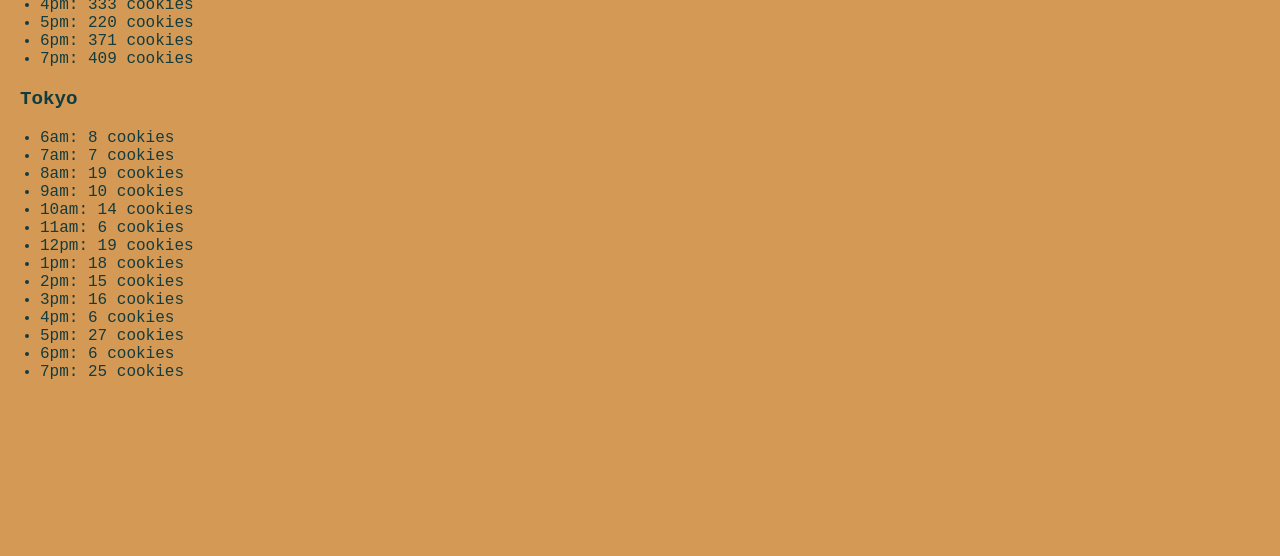
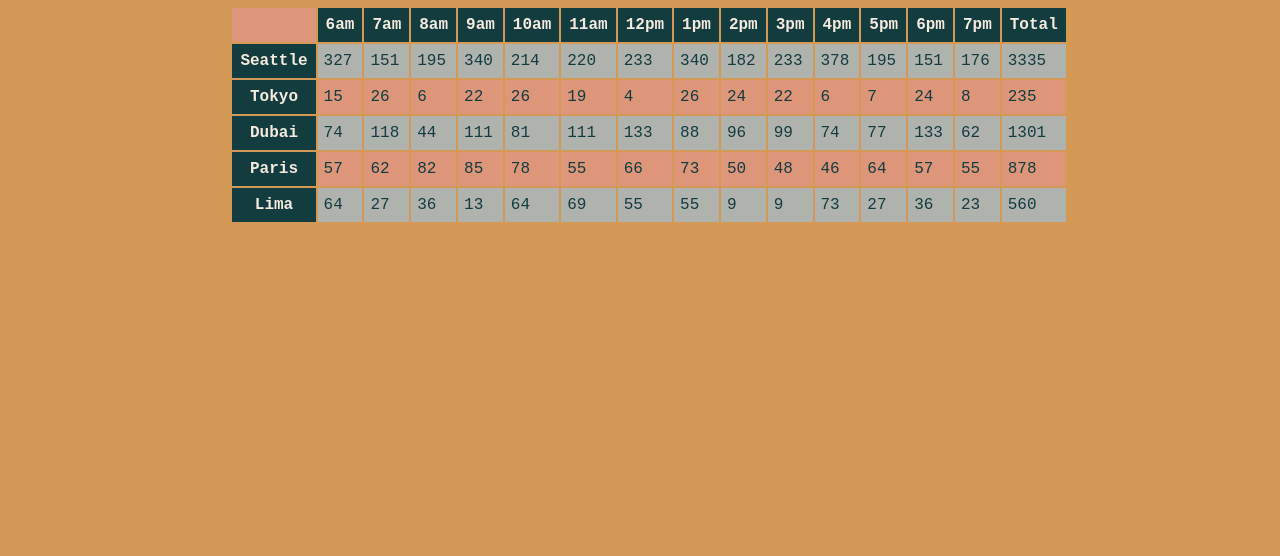
Before and after one commit to sarahibarron/cookie-stand, a plain HTML site: page sales.html in a window 1280 px wide. Shown: the part 244-800 px from the top of the page. Drawn offline with Linux system fonts and the light colour scheme.

Commit message:
table added

```diff
--- a/app.js
+++ b/app.js
@@ -15,80 +15,107 @@ const hours = [
   "7pm",
 ];
 
+// get the table from the HTML so we can add rows
+const table = document.getElementById("salesData");
+
 // give a random number between two numbers
 function randomNumber(min, max) {
   return Math.floor(Math.random() * (max - min + 1)) + min;
 }
 
-// create our first shop
-const seattle = {
-  location: "Seattle",
-  minCust: 23,
-  maxCust: 65,
-  avgCookiesPerCust: 6.3,
-  customersPerHour: [],
-  cookiesPerHour: [],
-  totalCookieSold: 0,
-  calculateSales: function () {
-    for (let i = 0; i < hours.length; i++) {
-      const randNum = randomNumber(this.minCust, this.maxCust);
-      this.customersPerHour.push(randNum);
-      this.cookiesPerHour.push(Math.floor(randNum * this.avgCookiesPerCust));
-    }
-  },
+// CookieStore Factory. It makes CookieStore objects
+function CookieStore(location, minCust, maxCust, average) {
+  this.location = location;
+  this.minCust = minCust;
+  this.maxCust = maxCust;
+  this.avgCookiesPerCust = average;
+  this.customersPerHour = [];
+  this.cookiesPerHour = [];
+  this.totalCookieSold = 0;
+}
+
+CookieStore.prototype.calculateSales = function () {
+  for (let i = 0; i < hours.length; i++) {
+    // get the number of customers for this hour
+    const hourCustomers = randomNumber(this.minCust, this.maxCust);
+    this.customersPerHour.push(hourCustomers);
+
+    // get the number of cookies sold this hour
+    const hourCookiesSold = Math.floor(hourCustomers * this.avgCookiesPerCust);
+    this.cookiesPerHour.push(hourCookiesSold);
+
+    // increase the total cookies by adding this hours sales to it
+    this.totalCookieSold = this.totalCookieSold + hourCookiesSold;
+  }
 };
 
-const tokyo = {
-  location: "Tokyo",
-  minCust: 3,
-  maxCust: 24,
-  avgCookiesPerCust: 1.2,
-  customersPerHour: [],
-  cookiesPerHour: [],
-  totalCookieSold: 0,
-  calculateSales: function () {
-    for (let i = 0; i < hours.length; i++) {
-      const randNum = randomNumber(this.minCust, this.maxCust);
-      this.customersPerHour.push(randNum);
-      this.cookiesPerHour.push(Math.floor(randNum * this.avgCookiesPerCust));
-    }
-  },
+CookieStore.prototype.render = function () {
+  // calculating sales data before rendering
+  this.calculateSales();
+
+  // create a row
+  const tr = document.createElement("tr");
+
+  // add the store name to the row
+  const th = document.createElement("th");
+  th.textContent = this.location;
+  tr.appendChild(th);
+
+  // add this store's data to that row
+  for (let i = 0; i < this.cookiesPerHour.length; i++) {
+    // create a new td and put the sales number in it
+    const td = document.createElement("td");
+    td.textContent = this.cookiesPerHour[i];
+    tr.appendChild(td);
+  }
+
+  // add the total to the end of the row
+  const totalTd = document.createElement("td");
+  totalTd.textContent = this.totalCookieSold;
+  tr.appendChild(totalTd);
+
+  // add that row to the table
+  table.appendChild(tr);
 };
 
-seattle.calculateSales();
-tokyo.calculateSales();
+// create our store objects
+const seattle = new CookieStore("Seattle", 23, 65, 6.3);
+const tokyo = new CookieStore("Tokyo", 3, 24, 1.2);
+const dubai = new CookieStore("Dubai", 11, 38, 3.7);
+const paris = new CookieStore("Paris", 20, 38, 2.3);
+const lima = new CookieStore("Lima", 2, 16, 4.6);
 
-// get the element on the page with the id salesData
-const salesData = document.getElementById("salesData");
+// claculate sales for each store (commented out because the calculate sales in the render method)
+// seattle.calculateSales()
+// tokyo.calculateSales()
+// dubai.calculateSales()
+// paris.calculateSales()
+// lima.calculateSales()
 
-// add the title for the location
-const seattleH3 = document.createElement("h3");
-seattleH3.textContent = seattle.location;
-salesData.appendChild(seattleH3);
+// render the header row
+// create the tr
+const headerRow = document.createElement("tr");
+const blankTd = document.createElement("td");
+headerRow.appendChild(blankTd);
 
-// create a list to show the cookies sold at each hour
-const seattleUl = document.createElement("ul");
-// loop through out data and for each item create an <li>
+// add each time in a th
 for (let i = 0; i < hours.length; i++) {
-  const li = document.createElement("li");
-  li.textContent = `${hours[i]}: ${seattle.cookiesPerHour[i]} cookies`;
-  seattleUl.appendChild(li);
+  const th = document.createElement("th");
+  th.textContent = hours[i];
+  headerRow.appendChild(th);
 }
 
-salesData.appendChild(seattleUl);
+// add a total heading
+const totalHeading = document.createElement("th");
+totalHeading.textContent = "Total";
+headerRow.appendChild(totalHeading);
 
-// add the title for the location
-const tokyoH3 = document.createElement("h3");
-tokyoH3.textContent = tokyo.location;
-salesData.appendChild(tokyoH3);
+// add the row to the table
+table.appendChild(headerRow);
 
-// create a list to show the cookies sold at each hour
-const tokyoUl = document.createElement("ul");
-// loop through out data and for each item create an <li>
-for (let i = 0; i < hours.length; i++) {
-  const li = document.createElement("li");
-  li.textContent = `${hours[i]}: ${tokyo.cookiesPerHour[i]} cookies`;
-  tokyoUl.appendChild(li);
-}
-
-salesData.appendChild(tokyoUl);
+// render each store on the page
+seattle.render();
+tokyo.render();
+dubai.render();
+paris.render();
+lima.render();
--- a/sales.html
+++ b/sales.html
@@ -8,7 +8,10 @@
     <link rel="stylesheet" href="style.css" />
   </head>
   <body>
-    <h3></h3>
-    <div id="salesData"></div>
+    <header>
+      <img src="./images/salmon.png" alt="Salmon Cookies Logo" id="salmon" />
+      <h1>SALMON COOKIES - SALES</h1>
+    </header>
+    <table id="salesData"></table>
   </body>
 </html>
--- a/style.css
+++ b/style.css
@@ -38,3 +38,26 @@ h3 {
   margin-left: 20px;
   margin-right: auto;
 }
+
+table {
+  font-family: "Courier New", Courier, monospace;
+  margin-left: 18%;
+}
+
+tr:nth-child(even) {
+  background-color: #b0b2ad;
+}
+
+tr:nth-child(odd) {
+  background-color: #dd967a;
+}
+
+th {
+  background-color: #133c3f;
+  color: #f4eade;
+  padding: 8px;
+}
+
+td {
+  padding: 6px;
+}
```
